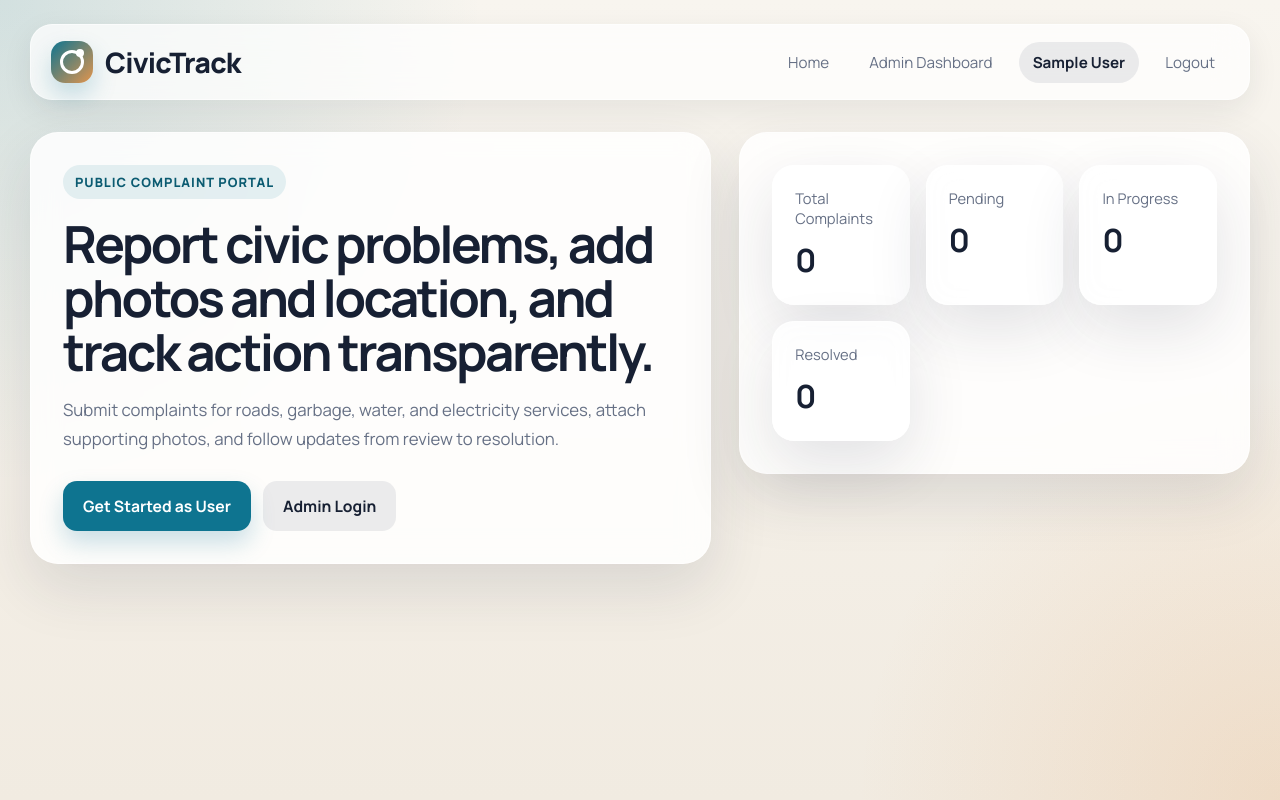
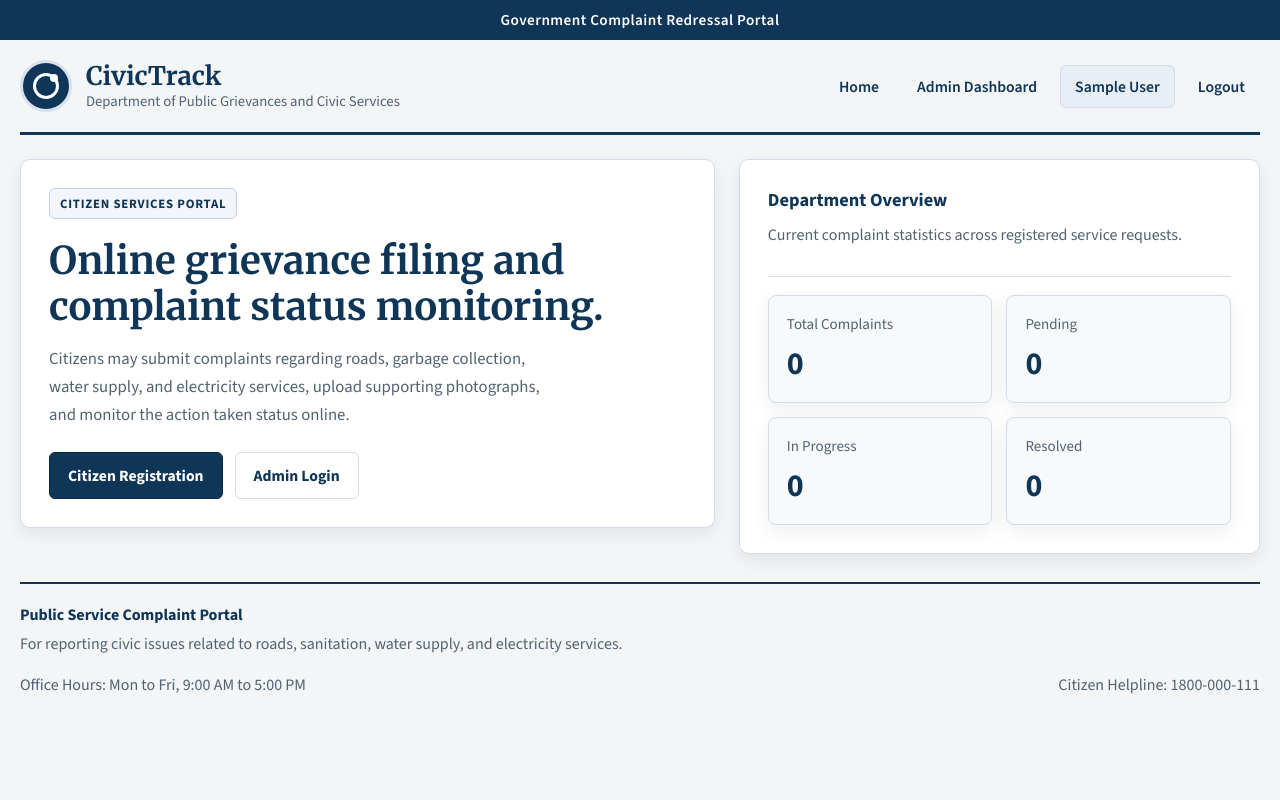
Before and after one commit to mahakg09/complaint-system, a Flask app: page / in a window 1280 px wide. Run offline with Flask 3, Linux system fonts and the light colour scheme; the visitor is signed in with stand-in values (Sample User, id 1); data comes from the database, SQL or seed files in the repository; data that the repository does not hold is empty.

Commit message:
Restyle portal as institutional website

```diff
--- a/static/style.css
+++ b/static/style.css
@@ -1,21 +1,22 @@
 :root {
-    --surface: rgba(255, 255, 255, 0.84);
-    --surface-strong: #ffffff;
-    --text: #172033;
-    --muted: #667085;
-    --line: rgba(23, 32, 51, 0.12);
-    --primary: #0e7490;
-    --primary-dark: #0b5b71;
-    --accent: #e2954d;
-    --accent-dark: #c76e22;
-    --success: #1f8f63;
-    --progress: #2563eb;
-    --warning: #d97706;
-    --danger-bg: rgba(190, 73, 73, 0.12);
-    --shadow: 0 24px 60px rgba(33, 42, 62, 0.12);
-    --radius-lg: 28px;
-    --radius-md: 18px;
-    --radius-sm: 12px;
+    --page-bg: #f3f5f7;
+    --surface: #ffffff;
+    --surface-muted: #f7f9fb;
+    --text: #1b2635;
+    --muted: #536273;
+    --line: #d5dce5;
+    --primary: #0f3557;
+    --primary-dark: #08263f;
+    --secondary: #e8eef5;
+    --accent: #8f1d21;
+    --success: #1f6b43;
+    --progress: #2557a7;
+    --warning: #8e6412;
+    --danger-bg: #fbe7e8;
+    --shadow: 0 6px 18px rgba(16, 40, 70, 0.08);
+    --radius-lg: 10px;
+    --radius-md: 8px;
+    --radius-sm: 6px;
 }
 
 * {
@@ -24,12 +25,9 @@
 
 body {
     margin: 0;
-    font-family: "Manrope", sans-serif;
+    font-family: "Source Sans 3", sans-serif;
     color: var(--text);
-    background:
-        radial-gradient(circle at top left, rgba(14, 116, 144, 0.16), transparent 32%),
-        radial-gradient(circle at bottom right, rgba(226, 149, 77, 0.18), transparent 28%),
-        linear-gradient(180deg, #f8f5ef 0%, #f1ebe1 100%);
+    background: var(--page-bg);
     min-height: 100vh;
 }
 
@@ -47,59 +45,72 @@ strong {
     color: var(--text);
 }
 
+.gov-strip {
+    background: var(--primary);
+    color: #ffffff;
+    text-align: center;
+    padding: 10px 16px;
+    font-size: 0.95rem;
+    letter-spacing: 0.03em;
+    font-weight: 600;
+}
+
 .page-shell {
-    width: min(1220px, calc(100% - 32px));
+    width: min(1240px, calc(100% - 32px));
     margin: 0 auto;
-    padding: 24px 0 40px;
+    padding: 0 0 32px;
 }
 
 .topbar {
     display: flex;
     justify-content: space-between;
     align-items: center;
-    gap: 16px;
-    padding: 16px 20px;
-    background: rgba(255, 255, 255, 0.72);
-    border: 1px solid rgba(255, 255, 255, 0.55);
-    border-radius: 22px;
-    backdrop-filter: blur(16px);
-    box-shadow: 0 10px 30px rgba(23, 32, 51, 0.08);
-    position: sticky;
-    top: 16px;
-    z-index: 20;
+    gap: 18px;
+    padding: 20px 0;
+    border-bottom: 3px solid var(--primary);
+    background: transparent;
 }
 
 .brand {
     display: inline-flex;
     align-items: center;
-    gap: 12px;
-    font-size: clamp(1.55rem, 2.2vw, 2rem);
-    font-weight: 800;
-    letter-spacing: -0.03em;
+    gap: 14px;
+}
+
+.brand-copy {
+    display: flex;
+    flex-direction: column;
 }
 
 .brand-text {
-    font-size: inherit;
+    font-family: "Merriweather", serif;
+    font-size: clamp(1.6rem, 2vw, 2rem);
+    color: var(--primary);
+    line-height: 1.2;
+}
+
+.brand-subtitle {
+    color: var(--muted);
+    font-size: 0.92rem;
 }
 
 .brand-mark {
-    width: 42px;
-    height: 42px;
-    border-radius: 14px;
+    width: 52px;
+    height: 52px;
+    border-radius: 50%;
     display: inline-flex;
     align-items: center;
     justify-content: center;
-    background: linear-gradient(135deg, var(--primary), var(--accent));
-    box-shadow: 0 12px 24px rgba(14, 116, 144, 0.22);
+    background: var(--primary);
     position: relative;
-    flex-shrink: 0;
+    border: 3px solid #d7e2ed;
 }
 
 .brand-mark::before {
     content: "";
-    width: 18px;
-    height: 18px;
-    border: 3px solid #fff;
+    width: 20px;
+    height: 20px;
+    border: 3px solid #ffffff;
     border-radius: 50%;
     position: absolute;
 }
@@ -108,51 +119,48 @@ strong {
     width: 8px;
     height: 8px;
     border-radius: 50%;
-    background: #fff;
+    background: #ffffff;
     position: absolute;
-    right: 9px;
-    top: 8px;
+    right: 11px;
+    top: 11px;
 }
 
 .nav-links {
     display: flex;
     align-items: center;
-    gap: 12px;
+    gap: 8px;
     flex-wrap: wrap;
 }
 
 .nav-links a,
 .user-pill {
     padding: 10px 14px;
-    border-radius: 999px;
-    font-size: 0.95rem;
-    color: var(--muted);
+    border: 1px solid transparent;
+    border-radius: var(--radius-sm);
+    font-size: 0.98rem;
+    color: var(--primary);
+    font-weight: 600;
 }
 
 .nav-links a:hover {
-    background: rgba(14, 116, 144, 0.1);
-    color: var(--primary-dark);
+    background: var(--secondary);
+    border-color: var(--line);
 }
 
 .user-pill {
-    background: rgba(23, 32, 51, 0.08);
-    color: var(--text);
-    font-weight: 700;
+    background: var(--secondary);
+    border-color: var(--line);
 }
 
 .page-content {
-    padding-top: 32px;
+    padding-top: 24px;
 }
 
 .hero,
 .auth-layout {
     display: grid;
     grid-template-columns: 1.2fr 0.9fr;
-    gap: 28px;
-    align-items: stretch;
-}
-
-.hero-large {
+    gap: 24px;
     align-items: start;
 }
 
@@ -166,8 +174,7 @@ strong {
 .admin-table-wrap,
 .mini-card {
     background: var(--surface);
-    border: 1px solid rgba(255, 255, 255, 0.62);
-    backdrop-filter: blur(14px);
+    border: 1px solid var(--line);
     box-shadow: var(--shadow);
 }
 
@@ -188,20 +195,21 @@ strong {
 .form-shell,
 .feature-card,
 .mini-card {
-    padding: 32px;
+    padding: 28px;
 }
 
 .eyebrow,
 .mini-badge {
     display: inline-block;
-    padding: 8px 12px;
-    border-radius: 999px;
-    background: rgba(14, 116, 144, 0.1);
-    color: var(--primary-dark);
+    padding: 6px 10px;
+    border: 1px solid #bfd0e2;
+    border-radius: var(--radius-sm);
+    background: #f2f6fa;
+    color: var(--primary);
     font-size: 0.8rem;
-    font-weight: 800;
+    font-weight: 700;
     text-transform: uppercase;
-    letter-spacing: 0.08em;
+    letter-spacing: 0.06em;
 }
 
 h1,
@@ -211,56 +219,65 @@ p {
     margin-top: 0;
 }
 
+h1,
+h2,
+.brand-text {
+    font-family: "Merriweather", serif;
+}
+
 h1 {
-    font-size: clamp(2.5rem, 4vw, 4.8rem);
-    line-height: 1.05;
-    letter-spacing: -0.05em;
-    margin: 18px 0;
+    font-size: clamp(2rem, 3vw, 3.4rem);
+    line-height: 1.2;
+    margin: 18px 0 16px;
+    color: var(--primary);
 }
 
 h2 {
-    font-size: 2rem;
+    font-size: 1.9rem;
     margin-bottom: 18px;
+    color: var(--primary);
 }
 
 h3 {
     font-size: 1.15rem;
     margin-bottom: 10px;
+    color: var(--primary);
 }
 
 p {
     color: var(--muted);
-    line-height: 1.7;
+    line-height: 1.65;
 }
 
 .hero-text {
-    max-width: 58ch;
+    max-width: 60ch;
     font-size: 1.05rem;
 }
 
 .hero-actions {
     display: flex;
     gap: 12px;
-    margin-top: 28px;
+    margin-top: 24px;
     flex-wrap: wrap;
+}
+
+.panel-heading {
+    margin-bottom: 18px;
+    border-bottom: 1px solid var(--line);
+    padding-bottom: 12px;
 }
 
 .btn {
     display: inline-flex;
     align-items: center;
     justify-content: center;
-    border: 0;
-    border-radius: 14px;
-    padding: 14px 20px;
+    border: 1px solid transparent;
+    border-radius: var(--radius-sm);
+    padding: 12px 18px;
     font-family: inherit;
     font-size: 0.98rem;
     font-weight: 700;
     cursor: pointer;
-    transition: transform 0.2s ease, box-shadow 0.2s ease, background 0.2s ease;
-}
-
-.btn:hover {
-    transform: translateY(-1px);
 }
 
 .btn:disabled {
@@ -271,7 +288,7 @@ p {
 .btn-primary {
     background: var(--primary);
     color: #fff;
-    box-shadow: 0 12px 24px rgba(14, 116, 144, 0.22);
+    border-color: var(--primary-dark);
 }
 
 .btn-primary:hover {
@@ -279,27 +296,24 @@ p {
 }
 
 .btn-secondary {
-    background: rgba(23, 32, 51, 0.08);
-    color: var(--text);
+    background: #ffffff;
+    color: var(--primary);
+    border-color: var(--line);
+}
+
+.btn-secondary:hover {
+    background: var(--secondary);
 }
 
 .btn-small {
-    padding: 10px 14px;
-    font-size: 0.88rem;
-}
-
-.inline-note {
-    margin-top: 18px;
-    padding: 16px 18px;
-    border-radius: var(--radius-md);
-    background: rgba(23, 32, 51, 0.06);
-    color: var(--muted);
+    padding: 9px 12px;
+    font-size: 0.9rem;
 }
 
 .stats-grid {
     display: grid;
-    grid-template-columns: repeat(3, minmax(0, 1fr));
-    gap: 16px;
+    grid-template-columns: repeat(2, minmax(0, 1fr));
+    gap: 14px;
 }
 
 .stats-grid-four {
@@ -307,34 +321,28 @@ p {
 }
 
 .stat-card {
-    padding: 22px;
-    border-radius: 22px;
+    padding: 18px;
+    border-radius: var(--radius-md);
+    background: var(--surface-muted);
 }
 
 .stat-card span {
     display: block;
     color: var(--muted);
-    font-size: 0.92rem;
-    margin-bottom: 10px;
+    font-size: 0.94rem;
+    margin-bottom: 8px;
 }
 
 .stat-card strong {
     font-size: 2rem;
-    letter-spacing: -0.04em;
-}
-
-.timeline-card {
-    margin-top: 18px;
-    padding: 20px;
-    background: linear-gradient(135deg, rgba(14, 116, 144, 0.12), rgba(226, 149, 77, 0.14));
-    border-radius: 22px;
+    color: var(--primary);
 }
 
 .feature-grid,
 .cards-grid {
     display: grid;
     gap: 20px;
-    margin-top: 28px;
+    margin-top: 24px;
 }
 
 .feature-grid {
@@ -387,17 +397,19 @@ p {
     justify-content: center;
     color: var(--muted);
     font-weight: 700;
+    background: #edf2f7;
 }
 
 .complaint-body {
-    padding: 22px;
+    padding: 20px;
 }
 
 .card-meta,
 .chart-head,
 .location-row,
 .status-form,
-.filter-form {
+.filter-form,
+.footer-meta {
     display: flex;
     justify-content: space-between;
     gap: 12px;
@@ -589,6 +609,19 @@ textarea {
     text-align: center;
 }
 
+.site-footer {
+    margin-top: 28px;
+    padding: 20px 0 8px;
+    border-top: 2px solid var(--primary);
+    color: var(--muted);
+}
+
+.site-footer strong {
+    display: block;
+    margin-bottom: 6px;
+    color: var(--primary);
+}
+
 @media (max-width: 980px) {
     .hero,
     .auth-layout,
--- a/templates/base.html
+++ b/templates/base.html
@@ -6,17 +6,21 @@
     <title>{% block title %}CivicTrack{% endblock %}</title>
     <link rel="preconnect" href="https://fonts.googleapis.com">
     <link rel="preconnect" href="https://fonts.gstatic.com" crossorigin>
-    <link href="https://fonts.googleapis.com/css2?family=Manrope:wght@400;500;600;700;800&display=swap" rel="stylesheet">
+    <link href="https://fonts.googleapis.com/css2?family=Merriweather:wght@700&family=Source+Sans+3:wght@400;600;700&display=swap" rel="stylesheet">
     <link rel="stylesheet" href="{{ url_for('static', filename='style.css') }}">
 </head>
 <body>
+    <div class="gov-strip">Government Complaint Redressal Portal</div>
     <div class="page-shell">
         <header class="topbar">
             <a href="/" class="brand">
                 <span class="brand-mark" aria-hidden="true">
                     <span class="brand-mark-dot"></span>
                 </span>
-                <span class="brand-text">CivicTrack</span>
+                <span class="brand-copy">
+                    <span class="brand-text">CivicTrack</span>
+                    <span class="brand-subtitle">Department of Public Grievances and Civic Services</span>
+                </span>
             </a>
             <nav class="nav-links">
                 <a href="/">Home</a>
@@ -39,6 +43,16 @@
         <main class="page-content">
             {% block content %}{% endblock %}
         </main>
+        <footer class="site-footer">
+            <div>
+                <strong>Public Service Complaint Portal</strong>
+                <p>For reporting civic issues related to roads, sanitation, water supply, and electricity services.</p>
+            </div>
+            <div class="footer-meta">
+                <span>Office Hours: Mon to Fri, 9:00 AM to 5:00 PM</span>
+                <span>Citizen Helpline: 1800-000-111</span>
+            </div>
+        </footer>
     </div>
     {% block scripts %}{% endblock %}
 </body>
--- a/templates/index.html
+++ b/templates/index.html
@@ -5,17 +5,21 @@
 {% block content %}
 <section class="hero hero-large">
     <div class="hero-copy">
-        <span class="eyebrow">Public Complaint Portal</span>
-        <h1>Report civic problems, add photos and location, and track action transparently.</h1>
+        <span class="eyebrow">Citizen Services Portal</span>
+        <h1>Online grievance filing and complaint status monitoring.</h1>
         <p class="hero-text">
-            Submit complaints for roads, garbage, water, and electricity services, attach supporting photos, and follow updates from review to resolution.
+            Citizens may submit complaints regarding roads, garbage collection, water supply, and electricity services, upload supporting photographs, and monitor the action taken status online.
         </p>
         <div class="hero-actions">
-            <a class="btn btn-primary" href="/register">Get Started as User</a>
+            <a class="btn btn-primary" href="/register">Citizen Registration</a>
             <a class="btn btn-secondary" href="/admin/login">Admin Login</a>
         </div>
     </div>
     <div class="hero-panel">
+        <div class="panel-heading">
+            <h3>Department Overview</h3>
+            <p>Current complaint statistics across registered service requests.</p>
+        </div>
         <div class="stats-grid">
             <div class="stat-card">
                 <span>Total Complaints</span>
```
Also changed, not shown: other parts of static/style.css (+62 -53 lines).
